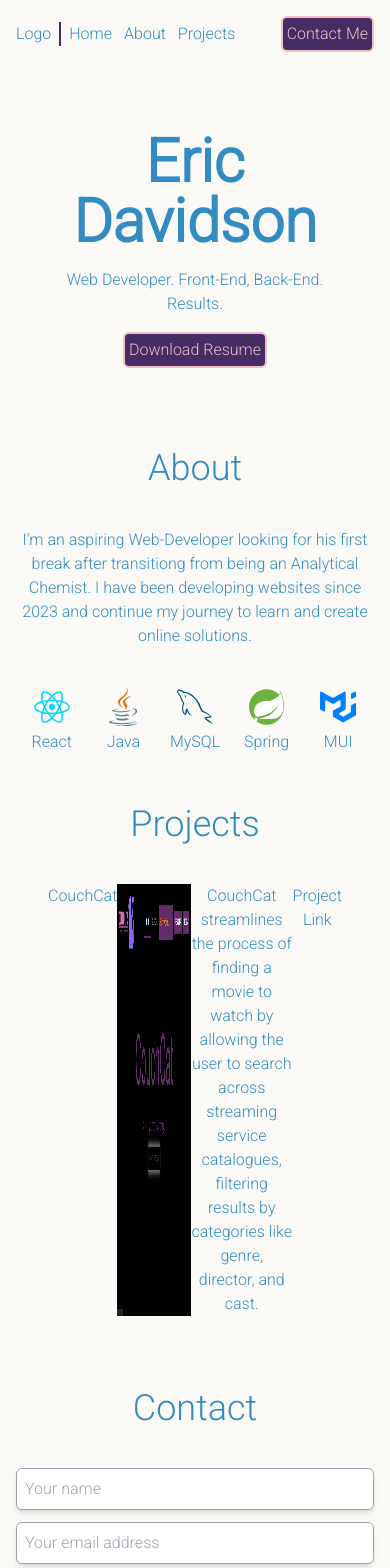
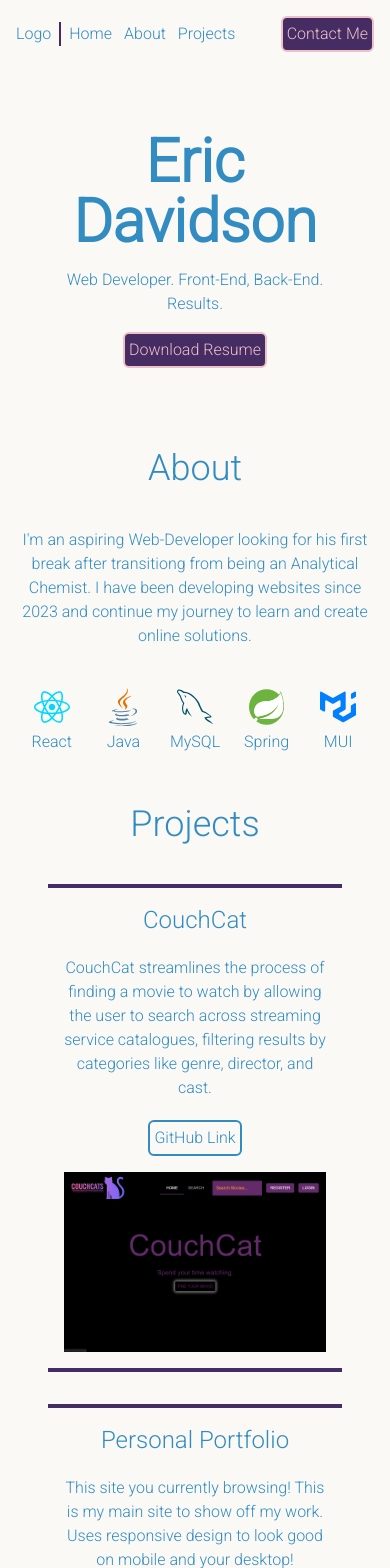
Before and after one commit to edavidson1410/portfolio_edavidson, a Next.js app in the folder portfolio/: page / in a window 390 px wide. Shown: the top 1568 px of the page. Built offline with nearby package versions, Linux system fonts and the light colour scheme.

Commit message:
adjusted project section. starting responsive design.

```diff
--- a/portfolio/src/app/api/send/route.js
+++ /dev/null
@@ -1,20 +0,0 @@
-import { Resend } from 'resend';
-
-const resend = new Resend(process.env.RESEND_API_KEY);
-
-export async function sendEmail(props) {
-
-    const { name, email, message } = props
-
-  try {
-    const data = await resend.emails.send({
-      from: email,
-      to: ['edavidson1410@gmail.com'],
-      subject: `${name} Website Query`,
-      text: message
-    });
-    return Response.json(data);
-  } catch (error) {
-    return Response.json({ error });
-  }
-}
--- a/portfolio/src/app/components/ContactForm.jsx
+++ b/portfolio/src/app/components/ContactForm.jsx
@@ -1,53 +1,27 @@
-'use client'
+import React from 'react'
 
-import React, { useState } from 'react'
-import Button from '@/components/Button'
-import { sendEmail } from '../api/send/route'
-
-function ContactForm() {
-
-  const [name, setName] = useState("")
-  const [email, setEmail] = useState("")
-  const [message, setMessage] = useState("")
-
-  const handleNameChange = (event, set) => {
-    setName(event.target.value);
-  };
-
-  const handleEmailChange = (event, set) => {
-    setEmail(event.target.value);
-  };
-
-  const handleMessageChange = (event, set) => {
-    setMessage(event.target.value);
-  };
-
-  const onClick = () => {
-    sendEmail(name, email, message)
-  }
-
-
+function ContactForm(props) {
   return (
     <div>
       <form id="contactForm">
         <div className="mb-6">
             <div className="mx-0 mb-1 sm:mb-4">
                 <div className="mx-0 mb-1 sm:mb-4">
-                    <label htmlFor="name" className="pb-1 text-xs uppercase tracking-wider"></label><input type="text" id="name" onChange={handleNameChange} autoComplete="given-name" placeholder="Your name" className="mb-2 w-full rounded-md border border-gray-400 py-2 pl-2 pr-4 shadow-md dark:text-gray-300 sm:mb-0" name="name"/>
+                    <label htmlFor="name" className="pb-1 text-xs uppercase tracking-wider"></label><input type="text" id="name" autoComplete="given-name" placeholder="Your name" className="mb-2 w-full rounded-md border border-gray-400 py-2 pl-2 pr-4 shadow-md dark:text-gray-300 sm:mb-0" name="name"/>
                 </div>
                 <div className="mx-0 mb-1 sm:mb-4">
-                    <label htmlFor="email" className="pb-1 text-xs uppercase tracking-wider"></label><input type="email" id="email" onChange={handleEmailChange} autoComplete="email" placeholder="Your email address" className="mb-2 w-full rounded-md border border-gray-400 py-2 pl-2 pr-4 shadow-md dark:text-gray-300 sm:mb-0" name="email"/>
+                    <label htmlFor="email" className="pb-1 text-xs uppercase tracking-wider"></label><input type="email" id="email" autoComplete="email" placeholder="Your email address" className="mb-2 w-full rounded-md border border-gray-400 py-2 pl-2 pr-4 shadow-md dark:text-gray-300 sm:mb-0" name="email"/>
                 </div>
             </div>
             <div className="mx-0 mb-1 sm:mb-4">
-                <label htmlFor="textarea" className="pb-1 text-xs uppercase tracking-wider"></label><textarea id="textarea" onChange={handleMessageChange} name="textarea" cols="30" rows="5" placeholder="Write your message..." className="mb-2 w-full rounded-md border border-gray-400 py-2 pl-2 pr-4 shadow-md dark:text-gray-300 sm:mb-0"></textarea>
+                <label htmlFor="textarea" className="pb-1 text-xs uppercase tracking-wider"></label><textarea id="textarea" name="textarea" cols="30" rows="5" placeholder="Write your message..." className="mb-2 w-full rounded-md border border-gray-400 py-2 pl-2 pr-4 shadow-md dark:text-gray-300 sm:mb-0"></textarea>
             </div>
         </div>
         <div className="text-center">
-            <button type="button" onClick={onClick} className="w-full bg-blue-800 text-white px-6 py-3 font-xl rounded-md sm:mb-0">Send Message</button>
+          <button type="submit" className="w-full bg-blue-800 text-white px-6 py-3 font-xl rounded-md sm:mb-0 focus:bg-secondary">Send Message</button>
         </div>
-      </form>
-    </div>
+       </form>
+     </div>
   )
 }
 
--- a/portfolio/src/app/components/ContactSection.jsx
+++ b/portfolio/src/app/components/ContactSection.jsx
@@ -1,5 +1,3 @@
-"use client"
-
 import React from 'react'
 import ContactForm from './ContactForm'
 
@@ -7,7 +5,8 @@ function ContactSection() {
   return (
     <section id="contact">
       <h1 className="text-4xl my-10">Contact</h1>
-      <ContactForm />
+      <p>Add socials</p>
+      <ContactForm/>
     </section>
   )
 }
--- a/portfolio/src/app/components/HeroSection.jsx
+++ b/portfolio/src/app/components/HeroSection.jsx
@@ -1,5 +1,5 @@
 import React from 'react'
-import Button from "../../components/Button"
+import Button from "../../components/button"
 
 const HeroSection = () => {
 
--- a/portfolio/src/app/components/ProjectCard.jsx
+++ b/portfolio/src/app/components/ProjectCard.jsx
@@ -6,11 +6,15 @@ function ProjectCard(props) {
     const { title, gitLink, image, description } = props
 
   return (
-    <div className="flex m-8">
-        <h2>{title}</h2>
-        <img src={image} alt="project image" className="w-1/4" />
+    <div className="flex m-8 flex-col border-t-4 border-b-4 border-secondary p-4 gap-4">
+      <div className="flex flex-col gap-5 items-center">
+        <h2 className="text-2xl">{title}</h2>
         <p>{description}</p>
-        <a href={gitLink} target="_blank">Project Link</a>
+        <a href={gitLink} target="_blank" className="border-2 border-primary rounded-md p-1 max-w-fit">GitHub Link</a>
+      </div>
+      <div>
+        <img src={image} alt="project image" className=""/>
+      </div>
     </div>
   )
 }
--- a/portfolio/src/app/components/ProjectSection.jsx
+++ b/portfolio/src/app/components/ProjectSection.jsx
@@ -4,21 +4,24 @@ import ProjectCard from './ProjectCard'
 function ProjectSection() {
 
   const couchCatDescript = "CouchCat streamlines the process of finding a movie to watch by allowing the user to search across streaming service catalogues, filtering results by categories like genre, director, and cast."
+  const portfolioDescript ="This site you currently browsing! This is my main site to show off my work. Uses responsive design to look good on mobile and your desktop!"
 
   return (
     <section id="projects">
       <h1 className='text-4xl my-10'>Projects</h1>
-      <div className='divide-y divide-solid'>
+      <div>
         <ProjectCard
         title="CouchCat"
         image="/assets/CouchCatHome.png"
         description={couchCatDescript}
         gitLink="https://github.com/edavidson1410/couchCats"
-        technologies={["React", "Java", "SpringBoot", "MySQL","Material UI"]} />
-
-        {/* <ProjectCard
-        title="Wow"
-        image="/assets/luffy.jpg" /> */}
+         />
+        <ProjectCard
+        title="Personal Portfolio"
+        image="/assets/placeholder.jpg"
+        description={portfolioDescript}
+        gitLink="https://github.com/edavidson1410/portfolio_edavidson"
+        />
       </div>
 
     </section>
--- a/portfolio/src/app/page.js
+++ b/portfolio/src/app/page.js
@@ -10,7 +10,7 @@ import ContactSection from './components/ContactSection';
 export default function Home() {
 
   return (
-    <main className="flex min-h-screen max-w-full flex-col m-4 text-center">
+    <main className="flex min-h-screen max-w-full flex-col m-4 text-center md:h-full md:max-w-48">
       <NavBar />
       <HeroSection />
       <AboutSection />
--- a/portfolio/src/components/Button.jsx
+++ b/portfolio/src/components/Button.jsx
@@ -10,7 +10,7 @@ function Button(props) {
     <button
     type={type}
     onClick={onClick}
-    className='rounded-md p-1 bg-secondary text-accentPink border-solid border-2 border-accentPink self-center hover:bg-primary'
+    className='rounded-md p-1 bg-secondary text-accentPink border-solid border-2 border-accentPink self-center focus:bg-primary'
     >{text}</button>
   )
 }
--- a/portfolio/src/components/NavBar.jsx
+++ b/portfolio/src/components/NavBar.jsx
@@ -1,6 +1,6 @@
 import Link from 'next/link'
 import React from 'react'
-import Button from '@/components/Button'
+import Button from '@/components/button'
 
 function NavBar() {
   return (
```
Also changed, not shown: portfolio/src/app/globals.css (+0 -8 lines).
